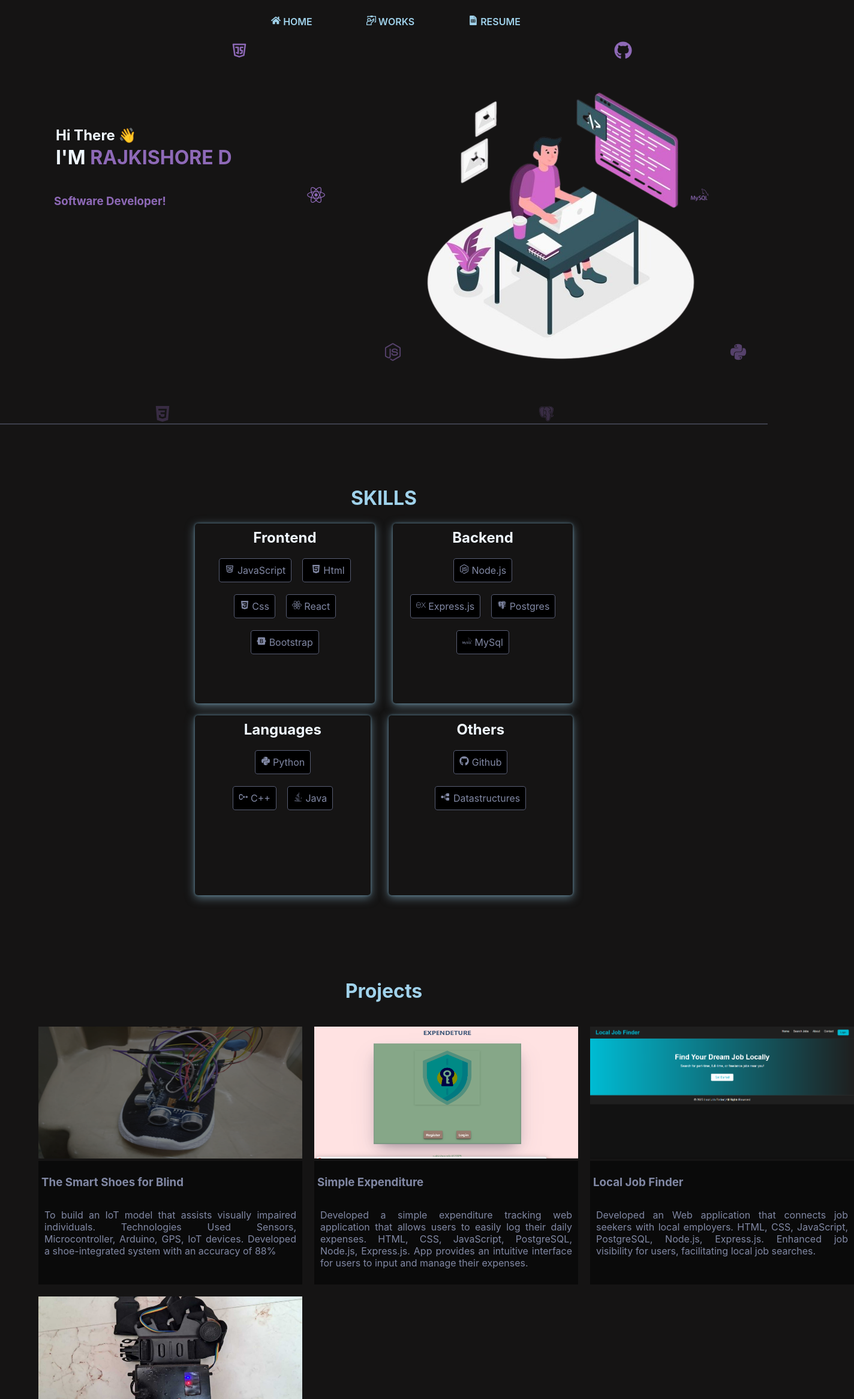
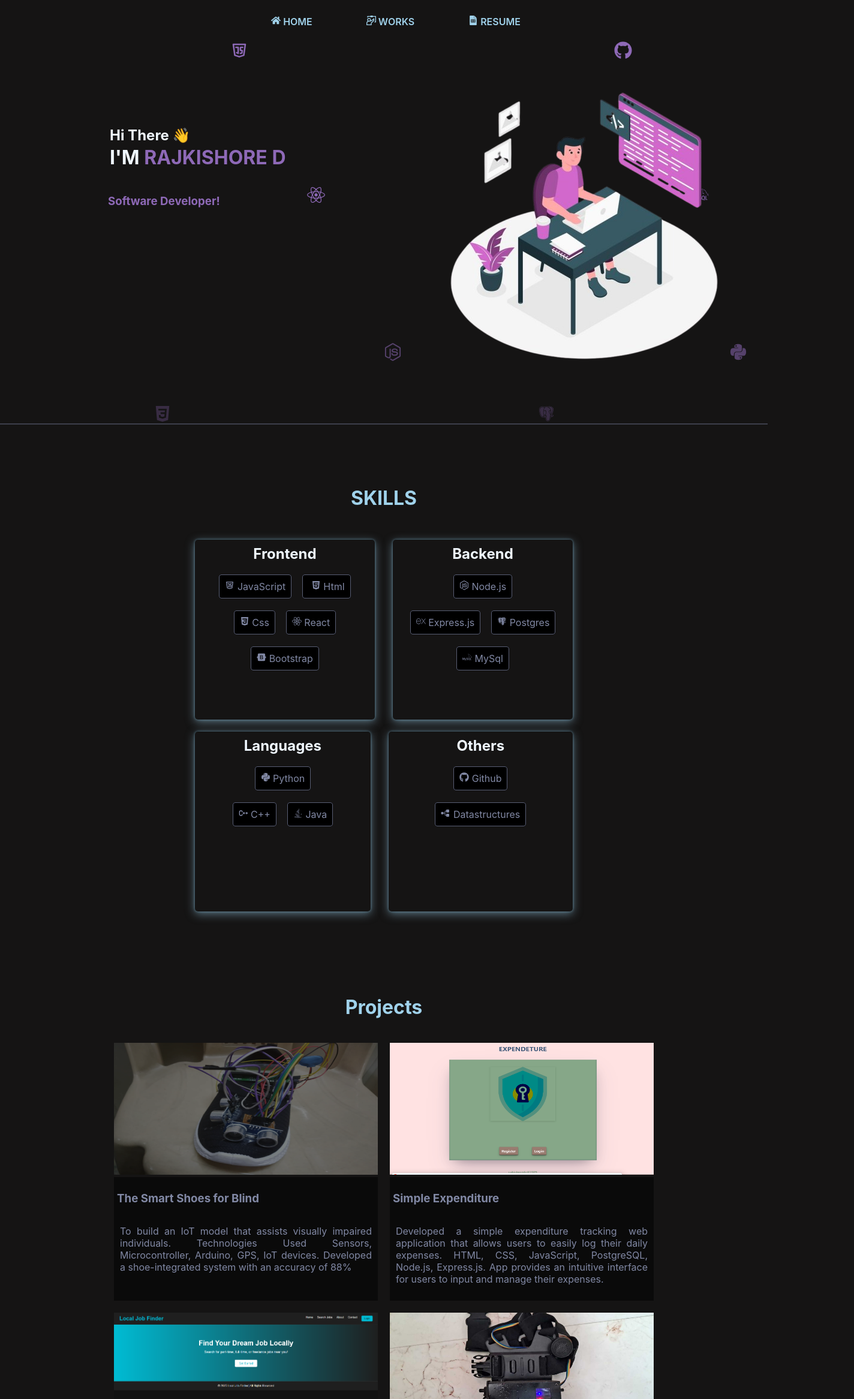
Before and after one commit to rajkishored/foliooo, a React (Create React App) app: page / in a window 1280 px wide. Shown: the top 2333 px of the page at 60% size, 1424 px wide, since content can reach past the window. Built offline with nearby package versions, Linux system fonts and the light colour scheme.

Commit message:
responsive design

```diff
--- a/src/App.css
+++ b/src/App.css
@@ -88,18 +88,22 @@ a{
   margin-top: 50px;
   position: relative;
   z-index: 1;
+  flex-wrap: wrap;
 
 }
 .det{
-  flex-basis: 50%;
+  flex-basis: 30%;
   text-align: left;
-  padding-left: 90px;
+  padding-left: 180px;
   padding-top: 90px;
 
 }
 .img{
   flex-basis: 50%;
 
+}
+.img img{
+  padding-left: 160px;
 }
 
 .det h1,h2{
@@ -128,6 +132,8 @@ a{
 .h11{
   color: #a0d2eb;
   text-align: center;
+  margin-bottom:30px;
+
 }
 .fullst{
   flex-basis: 50%;
@@ -205,16 +211,18 @@ label:hover{
 }
 
 .proitem{
-  max-width: 90%;
+  max-width: 80%;
   margin: auto;
-  display: grid;
-  grid-template-columns: repeat(3,1fr);
+  display: flex;
+  justify-content: center;
+  flex-wrap: wrap;
   gap:20px
 
 
 
 }
 .pcard{
+  flex-basis: 30%;
   display: flex;
   flex-direction: column;
   color:#8188a4;
```
